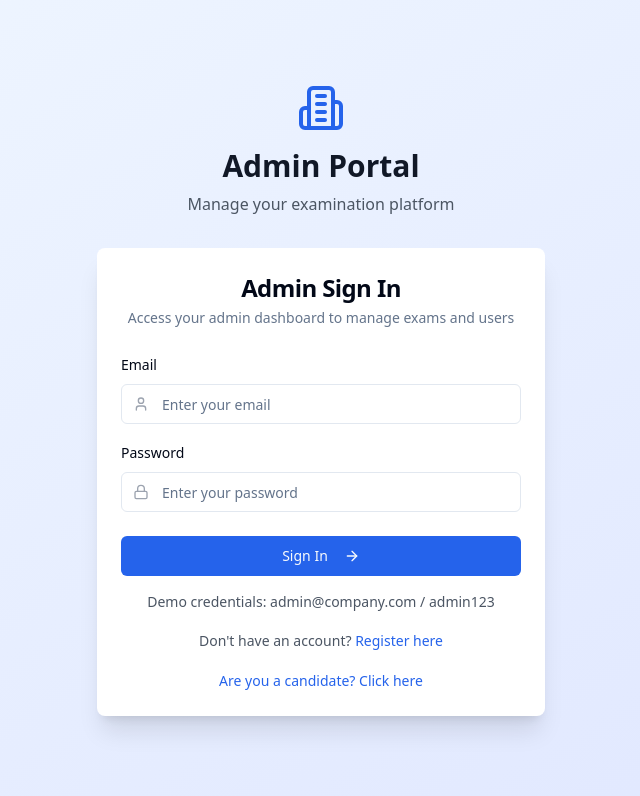
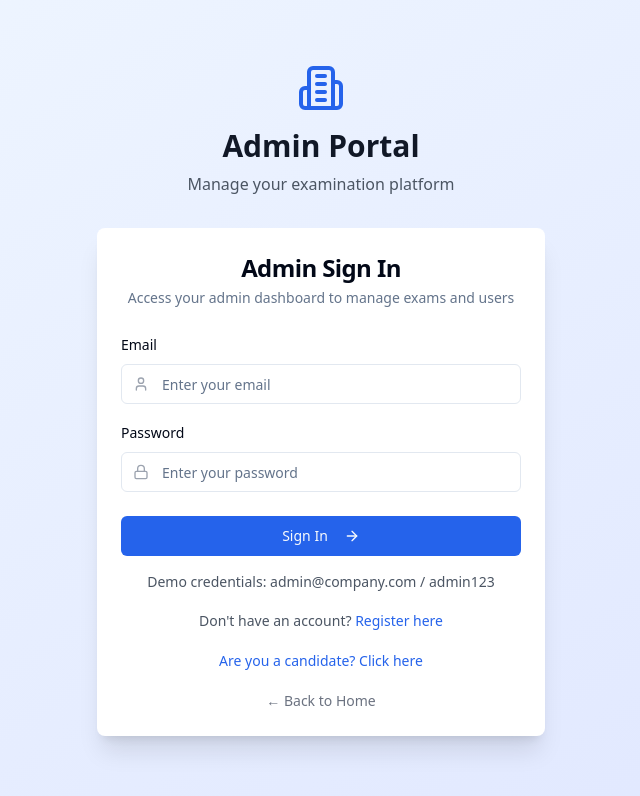
Before and after one commit to ishaiknadeem/react-playground-online, a React (Vite) app: page / in a window 1280 px wide. Shown: the top 796 px of the page, without its empty margins (319-959 px from the left). Built offline with nearby package versions, Linux system fonts and the light colour scheme.

Commit message:
Add home page navigation links
- Added navigation links to the home page from the sign-in and sign-up pages.

```diff
--- a/src/pages/CandidateLogin.tsx
+++ b/src/pages/CandidateLogin.tsx
@@ -42,10 +42,12 @@ const CandidateLogin = () => {
     <div className="min-h-screen bg-gradient-to-br from-blue-50 to-indigo-100 flex items-center justify-center p-4">
       <div className="w-full max-w-md">
         <div className="text-center mb-8">
-          <div className="flex items-center justify-center mb-4">
-            <Code2 className="w-12 h-12 text-blue-600" />
-          </div>
-          <h1 className="text-3xl font-bold text-gray-900 mb-2">CodePractice</h1>
+          <Link to="/" className="inline-block">
+            <div className="flex items-center justify-center mb-4">
+              <Code2 className="w-12 h-12 text-blue-600" />
+            </div>
+            <h1 className="text-3xl font-bold text-gray-900 mb-2">CodePractice</h1>
+          </Link>
           <p className="text-gray-600">Practice coding challenges and improve your skills</p>
         </div>
 
@@ -131,9 +133,9 @@ const CandidateLogin = () => {
               <div className="text-center">
                 <Link
                   to="/"
-                  className="text-sm text-blue-600 hover:text-blue-800 hover:underline"
+                  className="text-sm text-gray-500 hover:text-gray-700 hover:underline"
                 >
-                  Are you an admin or examiner? Click here
+                  ← Back to Home
                 </Link>
               </div>
             </CardFooter>
--- a/src/pages/CandidateSignup.tsx
+++ b/src/pages/CandidateSignup.tsx
@@ -59,10 +59,12 @@ const CandidateSignup = () => {
     <div className="min-h-screen bg-gradient-to-br from-blue-50 to-indigo-100 flex items-center justify-center p-4">
       <div className="w-full max-w-md">
         <div className="text-center mb-8">
-          <div className="flex items-center justify-center mb-4">
-            <Code2 className="w-12 h-12 text-blue-600" />
-          </div>
-          <h1 className="text-3xl font-bold text-gray-900 mb-2">Join CodePractice</h1>
+          <Link to="/" className="inline-block">
+            <div className="flex items-center justify-center mb-4">
+              <Code2 className="w-12 h-12 text-blue-600" />
+            </div>
+            <h1 className="text-3xl font-bold text-gray-900 mb-2">Join CodePractice</h1>
+          </Link>
           <p className="text-gray-600">Create your account to start practicing</p>
         </div>
 
@@ -185,6 +187,15 @@ const CandidateSignup = () => {
                   Are you an admin or examiner? Click here
                 </Link>
               </div>
+
+              <div className="text-center">
+                <Link
+                  to="/"
+                  className="text-sm text-gray-500 hover:text-gray-700 hover:underline"
+                >
+                  ← Back to Home
+                </Link>
+              </div>
             </CardFooter>
           </form>
         </Card>
--- a/src/pages/Login.tsx
+++ b/src/pages/Login.tsx
@@ -46,10 +46,12 @@ const Login = () => {
     <div className="min-h-screen bg-gradient-to-br from-blue-50 to-indigo-100 flex items-center justify-center p-4">
       <div className="w-full max-w-md">
         <div className="text-center mb-8">
-          <div className="flex items-center justify-center mb-4">
-            <Building2 className="w-12 h-12 text-blue-600" />
-          </div>
-          <h1 className="text-3xl font-bold text-gray-900 mb-2">Admin Portal</h1>
+          <Link to="/" className="inline-block">
+            <div className="flex items-center justify-center mb-4">
+              <Building2 className="w-12 h-12 text-blue-600" />
+            </div>
+            <h1 className="text-3xl font-bold text-gray-900 mb-2">Admin Portal</h1>
+          </Link>
           <p className="text-gray-600">Manage your examination platform</p>
         </div>
 
@@ -140,6 +142,15 @@ const Login = () => {
                   Are you a candidate? Click here
                 </Link>
               </div>
+
+              <div className="text-center">
+                <Link
+                  to="/"
+                  className="text-sm text-gray-500 hover:text-gray-700 hover:underline"
+                >
+                  ← Back to Home
+                </Link>
+              </div>
             </CardFooter>
           </form>
         </Card>
--- a/src/pages/Signup.tsx
+++ b/src/pages/Signup.tsx
@@ -73,10 +73,12 @@ const Signup = () => {
     <div className="min-h-screen bg-gradient-to-br from-gray-50 to-gray-100 flex items-center justify-center p-4">
       <div className="w-full max-w-md">
         <div className="text-center mb-8">
-          <div className="flex items-center justify-center mb-4">
-            <Shield className="w-12 h-12 text-blue-600" />
-          </div>
-          <h1 className="text-3xl font-bold text-gray-900 mb-2">Admin Registration</h1>
+          <Link to="/" className="inline-block">
+            <div className="flex items-center justify-center mb-4">
+              <Shield className="w-12 h-12 text-blue-600" />
+            </div>
+            <h1 className="text-3xl font-bold text-gray-900 mb-2">Admin Registration</h1>
+          </Link>
           <p className="text-gray-600">Create your admin or examiner account</p>
         </div>
 
@@ -245,6 +247,15 @@ const Signup = () => {
                   Looking to practice coding? Create candidate account
                 </Link>
               </div>
+
+              <div className="text-center">
+                <Link
+                  to="/"
+                  className="text-sm text-gray-500 hover:text-gray-700 hover:underline"
+                >
+                  ← Back to Home
+                </Link>
+              </div>
             </CardFooter>
           </form>
         </Card>
```
